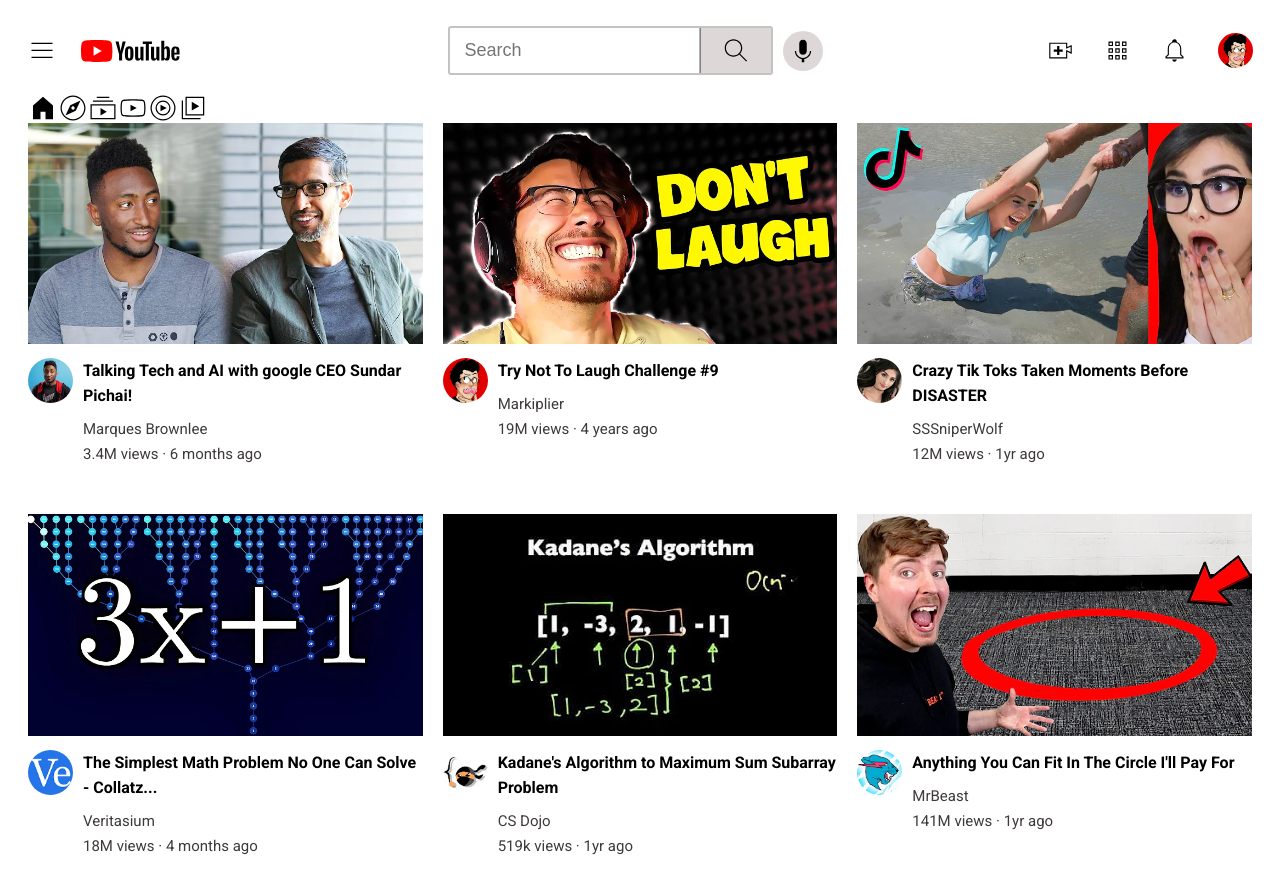
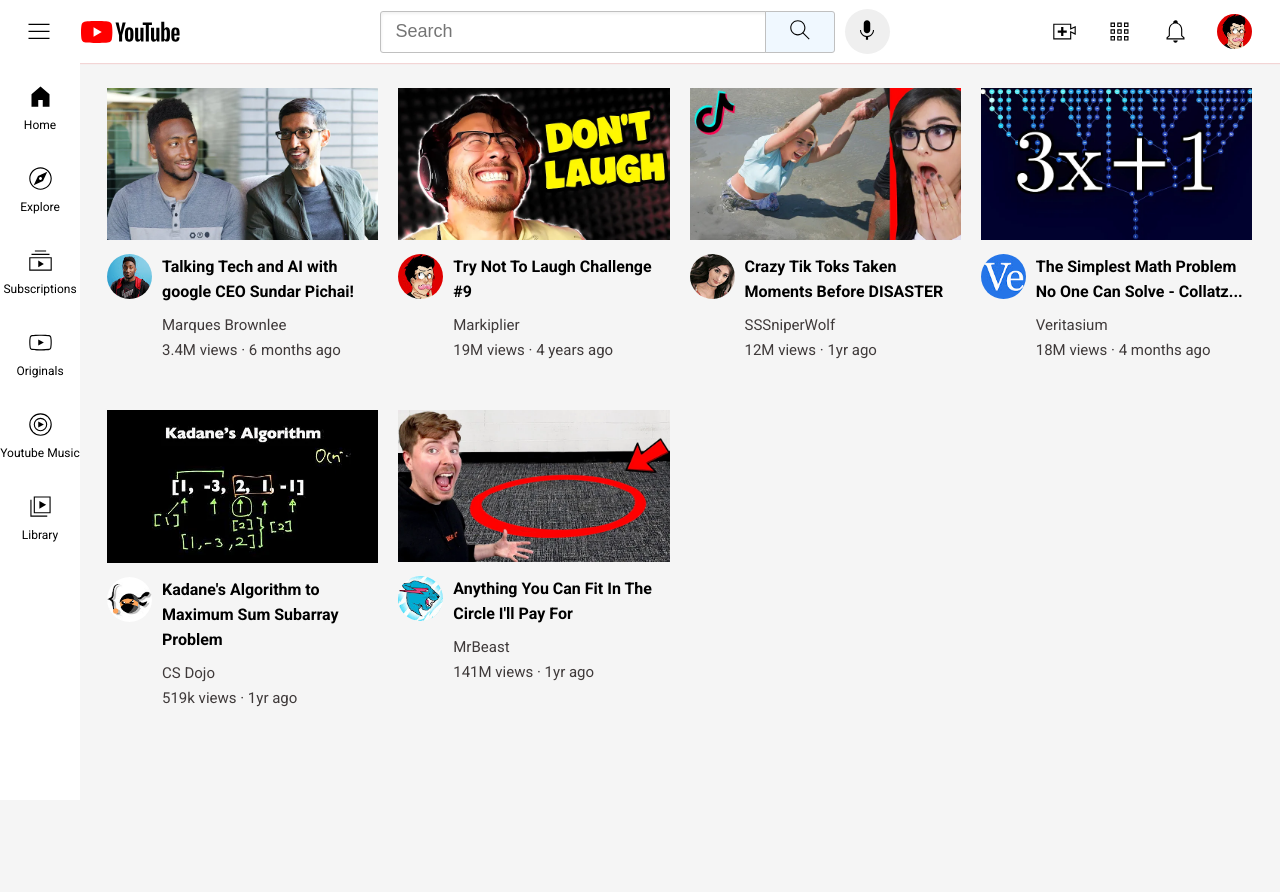
Before and after one commit to priyanshu1070/youtube-clone, a plain HTML site: page index.html in a window 1280 px wide. Drawn offline with Linux system fonts and the light colour scheme.

Commit message:
added navbar

```diff
--- a/display.css
+++ b/display.css
@@ -1,8 +1,10 @@
 body{
     /* background-color: rgb(17, 17, 17); */
-    background-color: rgb(255, 255, 255);
+    background-color:whitesmoke;
     height: 150vh;
     padding: 20px;
+    padding-top:80px;
+    padding-left: 99px;
     overflow-x: hidden;
 }
 
@@ -11,6 +13,21 @@ body{
     grid-template-columns: 1fr 1fr 1fr;
     column-gap: 20px;
     row-gap: 40px;
+}
+@media(max-width:700px){
+    #row1{
+        grid-template-columns: 1fr 1fr;
+    }
+}
+@media(min-width:700px)and(max-width:999px){
+    #row1{
+        grid-template-columns: 1fr 1fr 1fr;
+    }
+}
+@media(min-width:1000px){
+    #row1{
+        grid-template-columns: 1fr 1fr 1fr 1fr;
+    }
 }
 .video-preview{
     margin-bottom: 10px;
@@ -28,6 +45,9 @@ body{
 .profile1{
     width:100%;
     border-radius: 50%;
+}
+a{
+    text-decoration: none;
 }
 .title{
     line-height: 25px;
@@ -47,100 +67,128 @@ body{
 
 .topbar{
     display: flex;
-    width: 100%;
-    padding-bottom: 20px;
+    flex: 1;
     justify-content: space-between;
+    background-color: white;
+    position: fixed;
+    box-shadow: 0px 1px 1px rgb(243, 213, 213);
+    left: 0;
+    right: 0;
+    top: 0;
+    height:63px ;
+    padding-left: 25px;
 }
 .hamburger-menu{
     width: 28px;
 }
 .youtube-logo{
     height: 22px;
-    margin-left: 25px;
+    margin-left: 28px;
 }
 
 .left-bar{
     display: flex;
     align-items: center;
-    width: 200px;
+    /* width: 200px; */
 }
 
 .middle-bar{
     display: flex;
+    width: 510px;
     align-items: center;
-    border-radius: 3px;
-    height: 45px;
-    padding-left: 30px;
-}
-.search-group{
-    display: flex;
-    align-items: center;
-    height: 45px;
-    border: 2px solid rgba(170, 166, 166, 0.678) ;
-    border-radius: 3px;
-    margin-right:10px ;
+    margin-left: 68px;
+    margin-right: 30px;
+    /* background-color: blueviolet; */
 }
 .search{
-    /* background-color: rgb(17, 17, 17); */
-    border: none;
+    padding-left: 15px;
+    height: 38px;
+    width: 0;
+    flex:1;
+    border: solid 1px;
+    border-top-left-radius:3px;
+    border-bottom-left-radius:3px;
+    border-color: rgb(192,192,192);
     font-size: 18px;
-    padding-left: 15px;
-    height: 45px;
-    outline-width: 0px;
-    outline-color:blueviolet ;
-    border-radius: 3px;
-    /* width: 20px; */
+    box-shadow:inset 1px 2px 3px rgba(0, 0,0,0.05);
+}
+.search-button{
+    height: 42px;
+    width: 70px;
+    margin-left: -2px;
+    border:solid 1px;
+    border-color: rgb(192, 192, 192);
+    background-color: aliceblue;
+    margin-right: 10px;
+    border-top-right-radius: 3px;
+    border-bottom-right-radius: 3px;
 }
 .search-icon{
-    border-left: rgba(170, 166, 166, 0.678) 2px ridge;
-    width: 30px;
+    width: 26px;
+}
+.voice-button{
     height: 45px;
-    padding-left:20px;
-    padding-right:20px;
-    background-color: rgb(221, 215, 215);
+    width: 45px;
+    border-radius: 50%;
+    border: none;
 }
 .voice-icon{
-    width: 30px;
-}
-.voice-group{
-    display: flex;
-    align-items: center;
-    justify-content: center;
-    height: 40px;
-    width: 40px;
-    background-color: rgb(221, 215, 215);
-    border-radius: 50px;
-    /* margin-right: 40px; */
+    width: 26px;
 }
 .right-bar{
     display: flex;
     justify-content: flex-end;
     justify-content: space-between;
     align-items: center;
-    width: 200px;
-    margin-left: 35px;
-    margin-right: 5px;
+    width: 201px;
+    margin-right: 28px;
+    flex-shrink: 0;
+    /* margin-left: 30px; */
 }
 .upload-icon{
     width: 27px;
 }
 .app-icon,.noti-icon{
     width:27px;
-    margin-left: 30px;
 }
 .profile-icon{
     width:35px;
-    margin-left: 30px;
     height: 35px;
     border-radius: 50px;
 }
-.leftbar{
+.side-bar{
  display:flex;
- height:100px;
- flex-direction:column;
- justify-content: flex-start;
- /* grid-template-columns: 5px 5px  ; */
+ align-items:center;
+ position: fixed;
+ top: 63px;
+ left:0;
+ bottom: 0;
+ width: 80px;
+ flex-direction: column;
+ row-gap: 12px;
+ background-color:white;
+
 }
 .explore-icon,.home-icon,.subscriptions-icon,.originals-icon,.music-icon,.library-icon{
-    width: 30px;
+    height: 27px;
 }
+.home{
+    margin-top: 20px;
+    width: 70px;
+    height: 70px;
+    display: flex;
+    flex-direction: column;
+    align-items: center;
+}
+.explore,.subs,.original,.music,.library{
+width: 80px;
+height: 70px;
+display: flex;
+flex-direction: column;
+align-items: center;
+}
+.text{
+    font-size: 12px;
+    font-family: Roboto,Arial, Helvetica, sans-serif ;
+    margin-top: 8px;
+}
--- a/index.html
+++ b/index.html
@@ -8,7 +8,7 @@
 	<link rel="stylesheet" href="display.css">
 	<link rel="preconnect" href="https://fonts.googleapis.com">
 	<link rel="preconnect" href="https://fonts.gstatic.com" crossorigin>
-	<link href="https://fonts.googleapis.com/css2?family=Roboto:wght@300;400;500;700&display=swap" rel="stylesheet">
+	<link href="https://fonts.googleapis.com/css2?family=Roboto:ital,wght@0,100;0,300;0,400;0,500;0,700;0,900;1,100;1,300;1,400;1,500;1,700;1,900&display=swap" rel="stylesheet">
 </head>
 
 <body>
@@ -18,13 +18,13 @@
 			<img class="youtube-logo" src="icons/youtube-logo.svg" alt="">
 		</div>
 		<div class="middle-bar">
-			<div class="search-group">
-				<input class="search" type="search" placeholder="Search">
+				<input class="search" type="text" placeholder="Search">
+				<button class="search-button">
 					<img class="search-icon" src="icons/search.svg" alt="">
-			</div>
-			<div class="voice-group">
+				</button>
+				<button class="voice-button">
 					<img class="voice-icon" src="icons/voice-search-icon.svg" alt="">
-			</div>
+				</button>
 		</div>
 		<div class="right-bar">
 			<img class="upload-icon" src="icons/upload.svg" alt="">
@@ -33,13 +33,31 @@
 			<img class="profile-icon" src="profile/channel-2.jpeg" alt="">
 		</div>
 	</div>
-	<div class="left-bar">
+	<div class="side-bar">
+		<div class="home">
 			<img class="home-icon" src="icons/home.svg" alt="">
+			<p class="text">Home</p>
+		</div>
+		<div class="explore">
 			<img class="explore-icon" src="icons/explore.svg" alt="">
+			<p class="text">Explore</p>
+		</div>
+		<div class="subs">
 			<img class="subscriptions-icon" src="icons/subscriptions.svg" alt="">
+			<p class="text">Subscriptions</p>
+		</div>
+		<div class="original">
 			<img class="originals-icon" src="icons/originals.svg" alt="">
+			<p class="text">Originals</p>
+		</div>
+		<div class="music">
 			<img class="music-icon" src="icons/youtube-music.svg" alt="">
+			<p class="text">Youtube Music</p>
+		</div>
+		<div class="library">
 			<img class="library-icon" src="icons/library.svg" alt="">
+			<p class="text">Library</p>
+		</div>
 	</div>
 	<div id="row1">
 		<div class="video">
@@ -59,15 +77,24 @@
 		</div>
 		<div class="video">
 			<div class="video-preview">
+
+				<a href="https://www.youtube.com/watch?v=mP0RAo9SKZk">
 					<img class="thumbnail" src="thumbnail/thumbnail-2.webp" alt="thumbnail">
+				</a>
 			</div>
 			<div class="info">
 				<div class="profile">
+					<a href="https://www.youtube.com/c/markiplier">
 						<img class="profile1" src="profile/channel-2.jpeg" alt="profile">
+					</a>
 				</div>
 				<div class="about">
+					<a href="https://www.youtube.com/watch?v=mP0RAo9SKZk">
 						<p class="title">Try Not To Laugh Challenge #9</p>
+					</a>
+					<a href="https://www.youtube.com/c/markiplier">
 						<p class="author">Markiplier</p>
+					</a>
 					<p class="stats">19M views &middot; 4 years ago</p>
 				</div>
 			</div>
```
Lines whose indentation alone changed are shown as unchanged.
